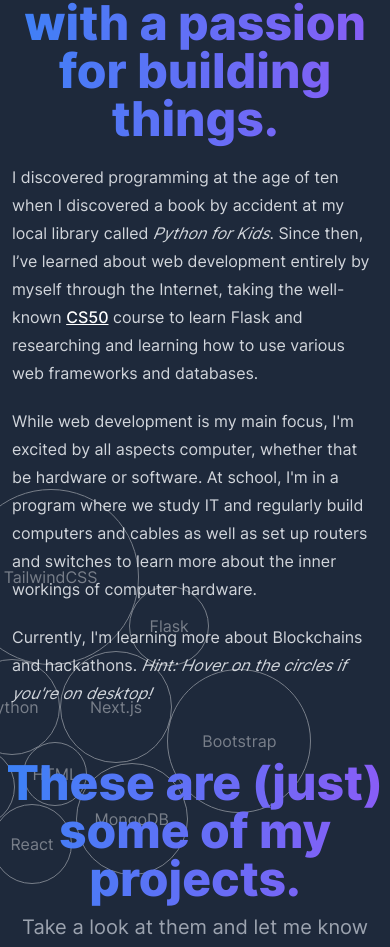
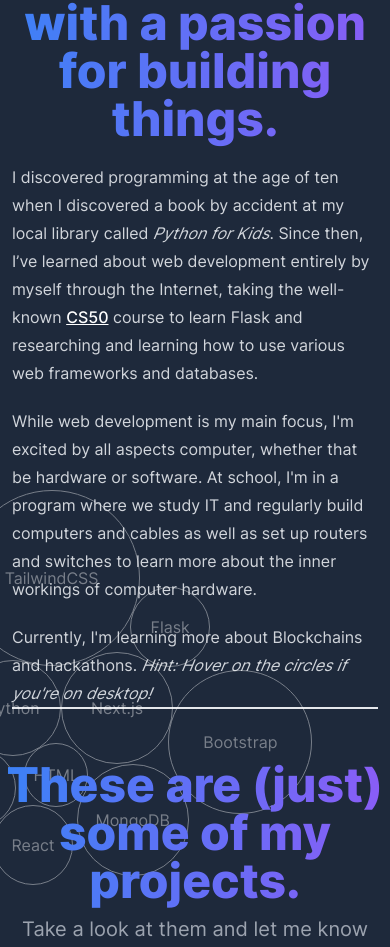
Before and after one commit to jianmin-chen/portfolio-v1, a Next.js app: page / in a window 390 px wide. Shown: the part 981-1928 px from the top of the page. Built offline with nearby package versions, Linux system fonts and the light colour scheme.

Commit message:
Work on media queries

```diff
--- a/pages/index.js
+++ b/pages/index.js
@@ -148,13 +148,13 @@ export default function Index() {
                 </div>
                 <div className="py-10">
                     <h1 className="bg-clip-text text-transparent bg-gradient-to-r from-blue-500 to-violet-500 font-extrabold pb-2 px-1 md:px-0 text-5xl text-center" data-aos="fade-up">I&apos;m a high school student with a passion for building things.</h1>
-                    <div className="content-center md:grid grid-cols-2 gap-2 justify-center mb-10 p-3 md:p-10">
+                    <div className="md:grid grid-cols-2 gap-2 mb-10 p-3 md:p-10 2xl:px-96">
                         <div className="prose prose-md prose-invert" data-aos="fade-right">
                             <p>I discovered programming at the age of ten when I discovered a book by accident at my local library called <i>Python for Kids</i>. Since then, I’ve learned about web development entirely by myself through the Internet, taking the well-known <a className="underline" href="https://cs50.harvard.edu/">CS50</a> course to learn Flask and researching and learning how to use various web frameworks and databases.</p>
                             <p>While web development is my main focus, I&apos;m excited by all aspects computer, whether that be hardware or software. At school, I&apos;m in a program where we study IT and regularly build computers and cables as well as set up routers and switches to learn more about the inner workings of computer hardware.</p>
                             <p>Currently, I&apos;m learning more about Blockchains and hackathons. <i>Hint: Hover on the circles if you&apos;re on desktop!</i></p>
                         </div>
-                        <div className="relative w-full h-full" data-aos="fade-left" id="circle-container">
+                        <div className="border relative w-full h-full" data-aos="fade-left" id="circle-container">
                             <div className="md:absolute inset-60 2xl:top-52" id="circles"></div>
                         </div>
                     </div>
@@ -201,7 +201,7 @@ export default function Index() {
                         </div>
                     </div>
                     <h1 className="bg-clip-text text-transparent bg-gradient-to-r from-blue-500 to-violet-500 font-extrabold pb-2 px-1 md:px-0 text-5xl text-center" data-aos="fade-down">Interested in contacting me?</h1>
-                    <div className="content-center md:grid grid-cols-2 gap-5 justify-center p-3 md:p-10 space-y-4">
+                    <div className="content-center md:grid grid-cols-2 gap-5 justify-center p-3 md:p-10 2xl:px-96 space-y-4">
                         <form action="https://formspree.io/f/xyybngwn" className="flex flex-col gap-3" data-aos="fade-up" method="post">
                             <input autoComplete="off" className="bg-gray-700 border-none block mt-1 px-5 py-3 rounded-md w-full focus:border-none focus:ring-0" name="name" placeholder="Name..." required type="text"/>
                             <input autoComplete="off" className="bg-gray-700 border-none block mt-1 px-5 py-3 rounded-md w-full focus:border-none focus:ring-0" name="email" placeholder="Email..." required type="email"/>
```
